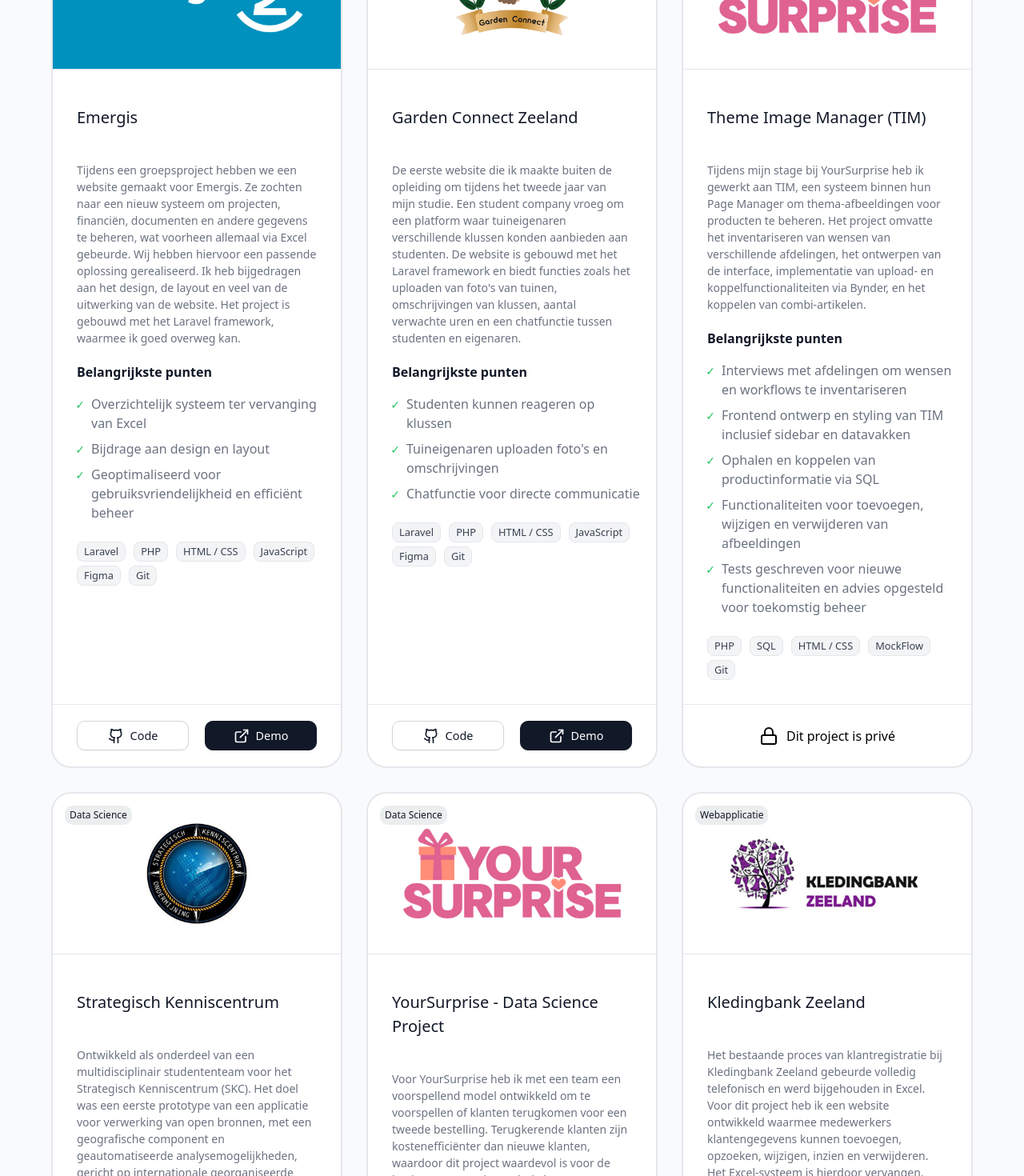
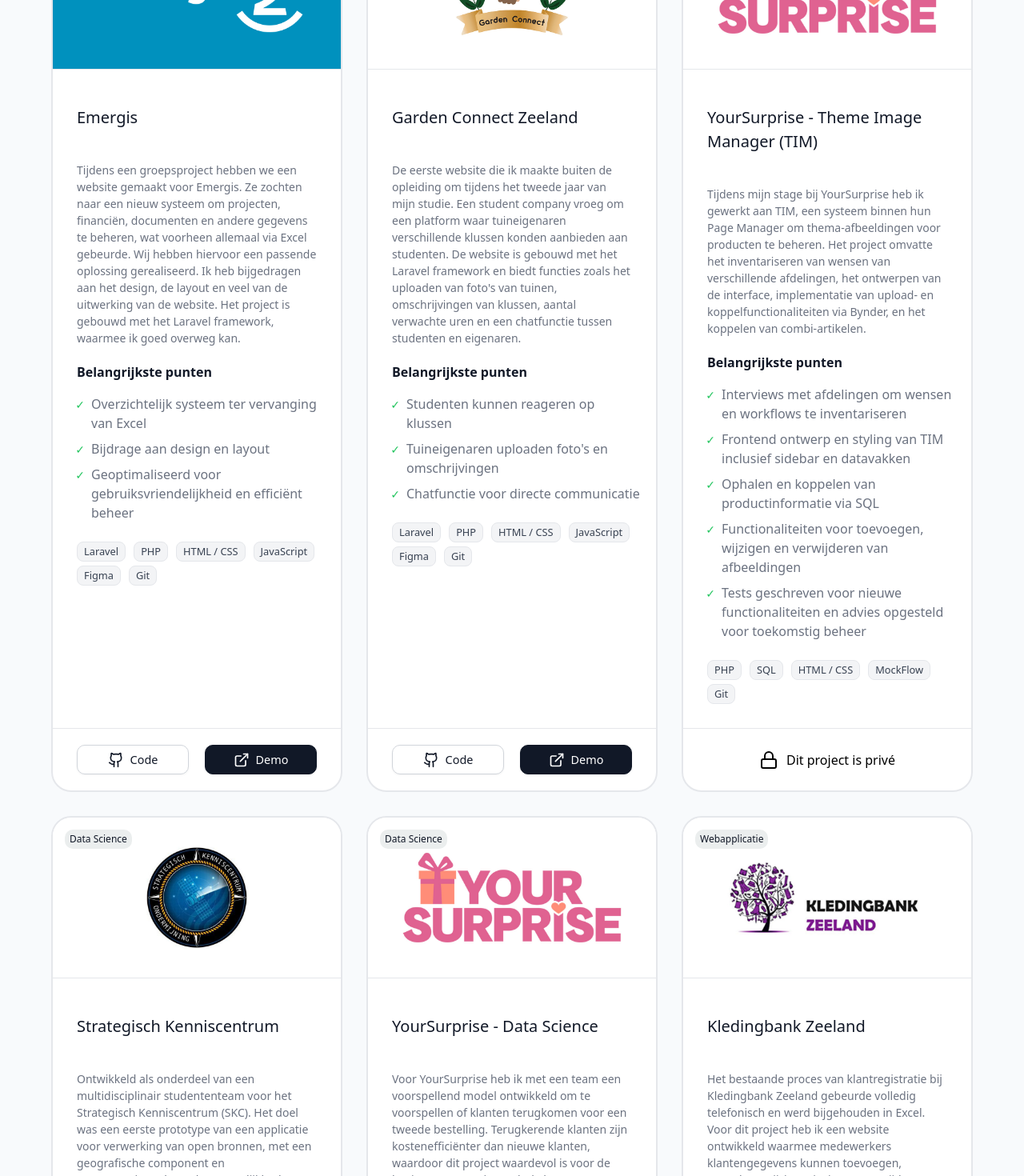
Before and after one commit to JurgenvanF/jurgenvanf-portfolio, a React (Vite) app: page /projecten in a window 1280 px wide. Shown: the part 1700-3170 px from the top of the page at 80% size. Built offline with nearby package versions, Linux system fonts and the light colour scheme; no server answers; a web font is replaced by a local one.

Commit message:
Quick text change

```diff
--- a/src/pages/projects/Projects.jsx
+++ b/src/pages/projects/Projects.jsx
@@ -299,7 +299,9 @@
               src={logoYourSurprise}
               alt="YourSurprise TIM"
             />
-            <h3 className="projects__name">Theme Image Manager (TIM)</h3>
+            <h3 className="projects__name">
+              YourSurprise - Theme Image Manager (TIM)
+            </h3>
             <p className="projects__description">
               Tijdens mijn stage bij YourSurprise heb ik gewerkt aan TIM, een
               systeem binnen hun Page Manager om thema-afbeeldingen voor
@@ -400,9 +402,7 @@
               src={logoYourSurprise}
               alt="YourSurprise Data Science Project"
             />
-            <h3 className="projects__name">
-              YourSurprise - Data Science Project
-            </h3>
+            <h3 className="projects__name">YourSurprise - Data Science</h3>
             <p className="projects__description">
               Voor YourSurprise heb ik met een team een voorspellend model
               ontwikkeld om te voorspellen of klanten terugkomen voor een tweede
```
